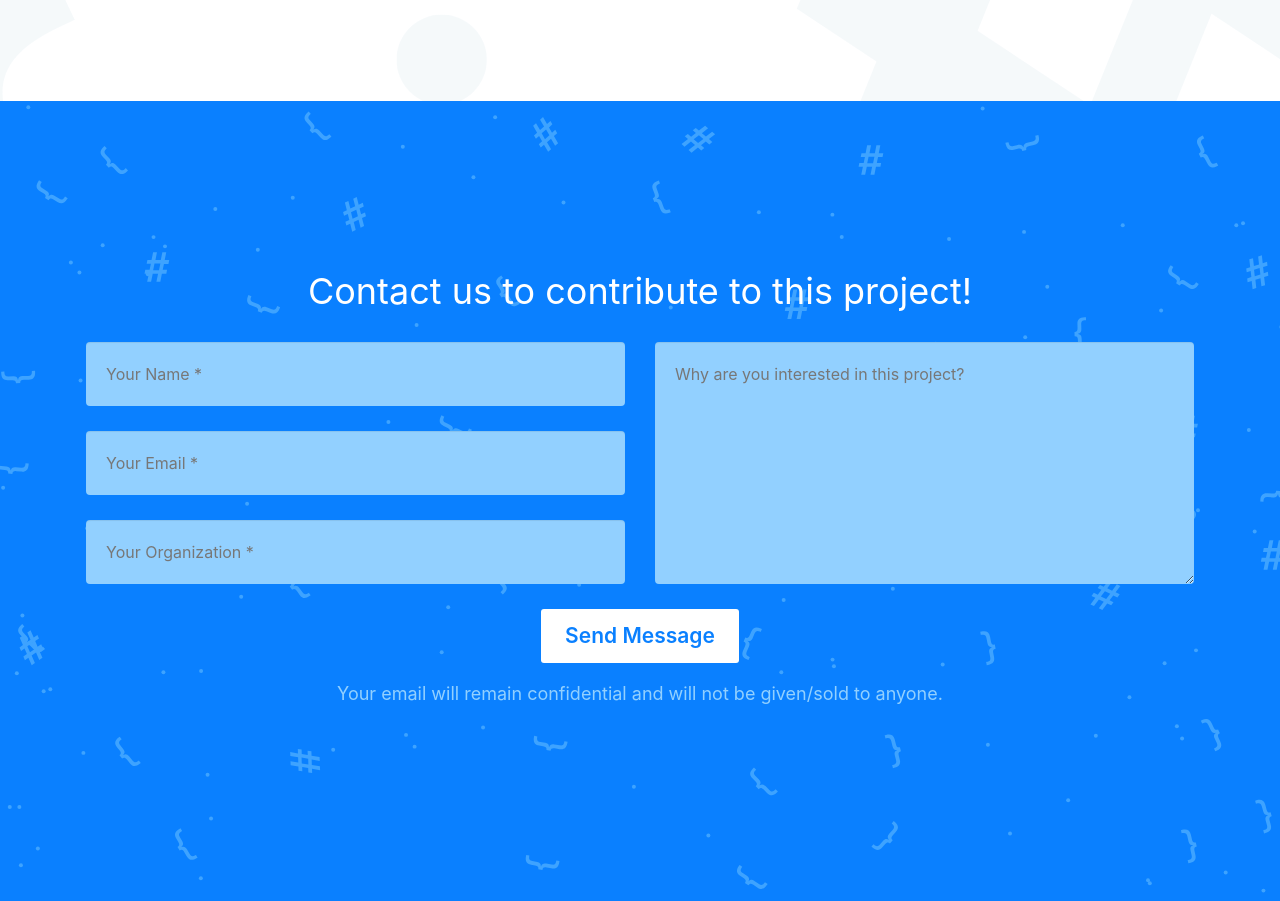
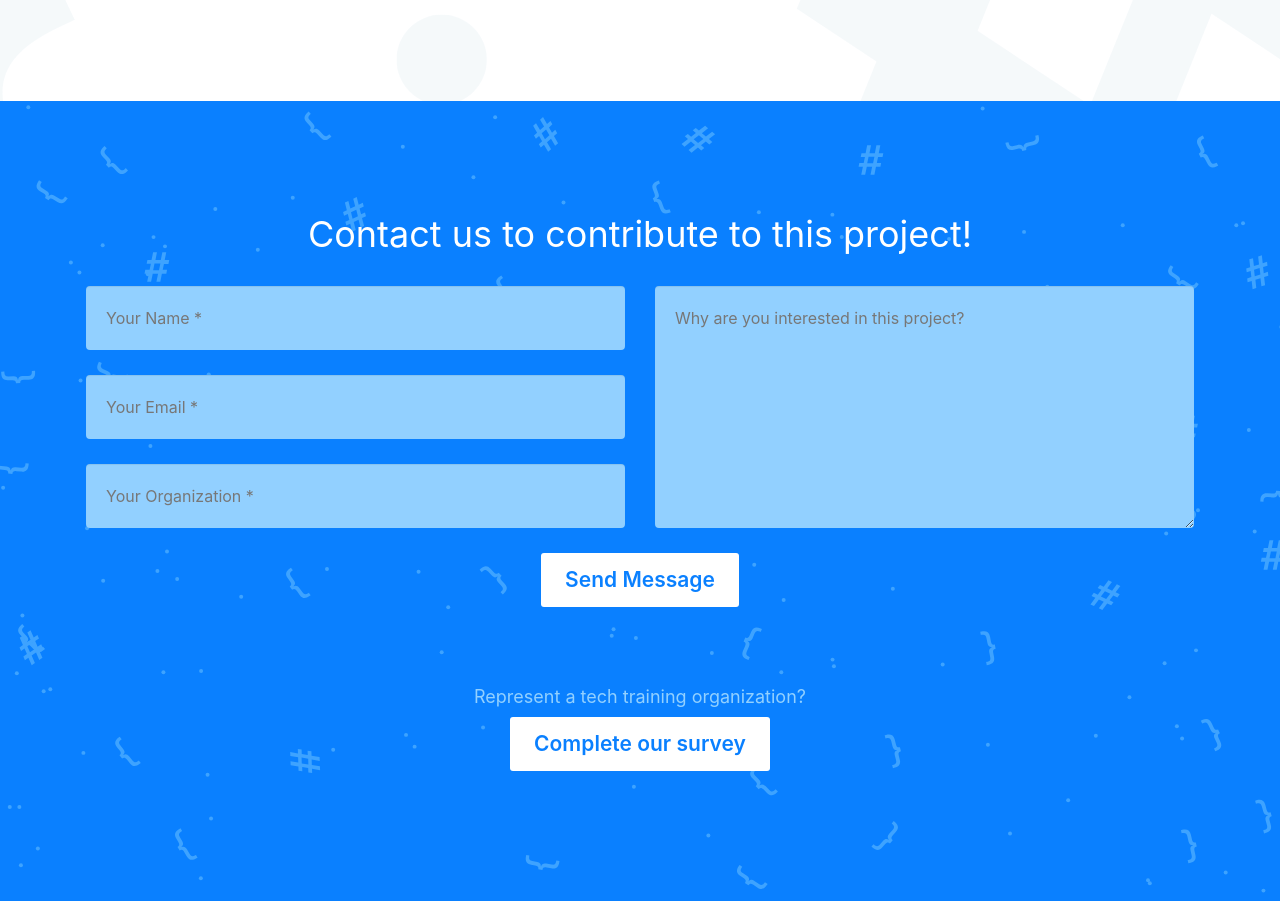
Before and after one commit to UrbanStrategies/techpathways, a PHP site: page / in a window 1280 px wide; the page is wider, and only the part inside the window is pictured. Shown: the part 1803-2704 px from the top of that part. Run offline with PHP 8.4, Linux system fonts and the light colour scheme; some libraries are stand-ins or nearby versions.

Commit message:
added form cta

```diff
--- a/css/agency.css
+++ b/css/agency.css
@@ -825,15 +825,17 @@ section#contact .form-control:focus {
     box-shadow: 0px 7px 0px rgba(0,0,0,.3);
     background: white;
 }
-
-section#contact::-webkit-input-placeholder {
+/*input::-webkit-input-placeholder, textarea::-webkit-input-placeholder {
+  color: white;
+}*/
+section#contact input::-webkit-input-placeholder {
     text-transform:  ;
     font-family: -apple-system, BlinkMacSystemFont,
     "Segoe UI", "Roboto", "Oxygen",
     "Ubuntu", "Cantarell", "Fira Sans",
     "Droid Sans", "Helvetica Neue", sans-serif;
     font-weight: 400;
-    color: #fff;
+    /*color: #fff;*/
 }
 
 section#contact input:-moz-placeholder {
@@ -843,7 +845,7 @@ section#contact input:-moz-placeholder {
     "Ubuntu", "Cantarell", "Fira Sans",
     "Droid Sans", "Helvetica Neue", sans-serif;
     font-weight: 400;
-    color: #fff;
+    /*color: #fff;*/
 }
 
 section#contactinput input::-moz-placeholder {
@@ -853,7 +855,7 @@ section#contactinput input::-moz-placeholder {
     "Ubuntu", "Cantarell", "Fira Sans",
     "Droid Sans", "Helvetica Neue", sans-serif;
     font-weight: 400;
-    color: #fff;
+    /*color: #fff;*/
 }
 
 section#contact input:-ms-input-placeholder {
@@ -863,7 +865,7 @@ section#contact input:-ms-input-placeholder {
     "Ubuntu", "Cantarell", "Fira Sans",
     "Droid Sans", "Helvetica Neue", sans-serif;
     font-weight: 400;
-    color: #fff;
+    /*color: #fff;*/
 }
 
 section#contact .text-danger {
@@ -1047,7 +1049,9 @@ body {
 .navbar-default .navbar-nav>.active>a, .navbar-default .navbar-nav>.active>a:hover, .navbar-default .navbar-nav>.active>a:focus{
   background:none;
 }
-
+.footer{
+  margin-top:10vh;
+}
 
 @media(min-width:768px) {
 
@@ -1061,7 +1065,9 @@ body {
       display: flex;
       align-items: center;
   }
-
+  .footer{
+    margin-top: 10vh;
+  }
     .navbar-default {
         padding:  0;
         border: 0;
--- a/index.html
+++ b/index.html
@@ -245,8 +245,10 @@
                                 <div id="success"></div>
                                 <button type="submit" class="btn btn-xl">Send Message</button>
 
-                                <h4 class="section-subheading text-tinted">Your email will remain confidential and will not be given/sold to anyone.</h3>
-
+                                <div class="footer">
+                                  <h4 class="section-subheading text-tinted">Represent a tech training organization?</h3>
+                                  <a href="http://goo.gl/forms/MZw2aWVnzi" class="btn btn-xl">Complete our survey</a>
+                                </div>
                             </div>
                         </div>
                     </form>
```
